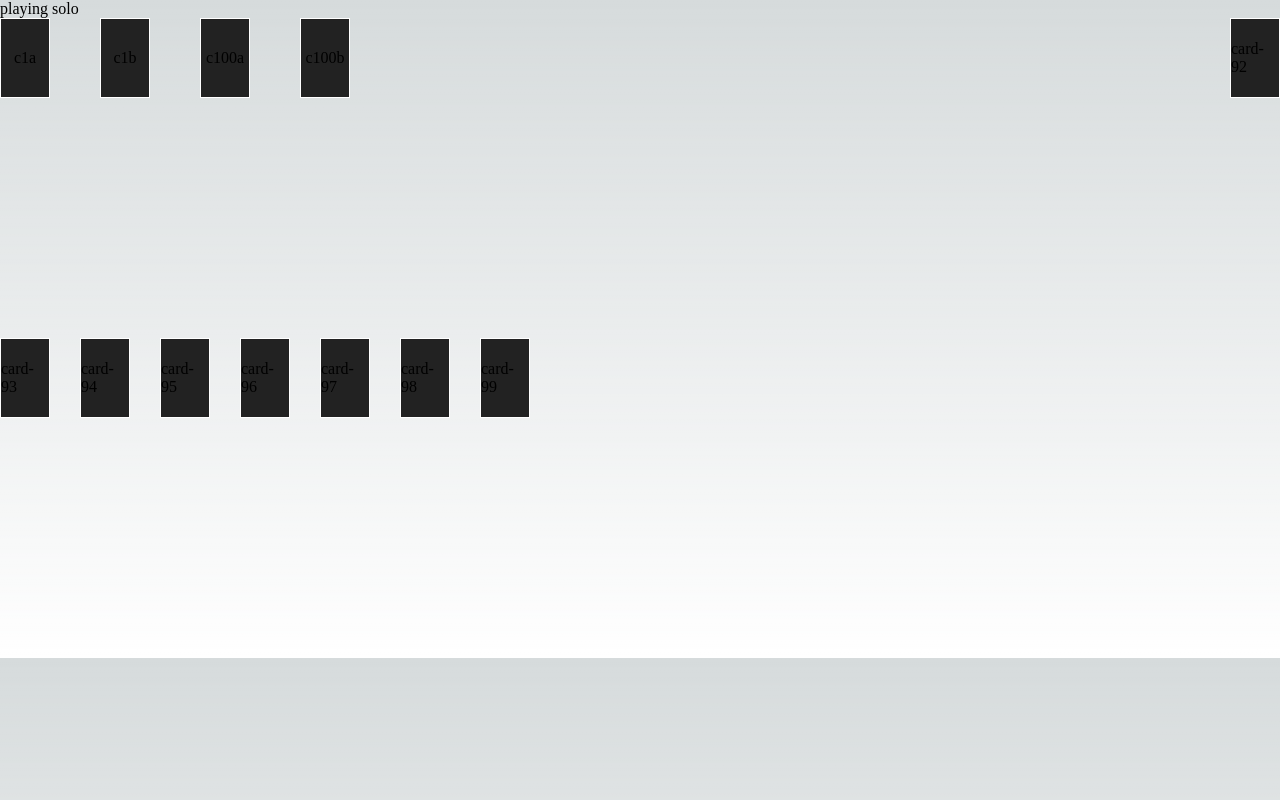
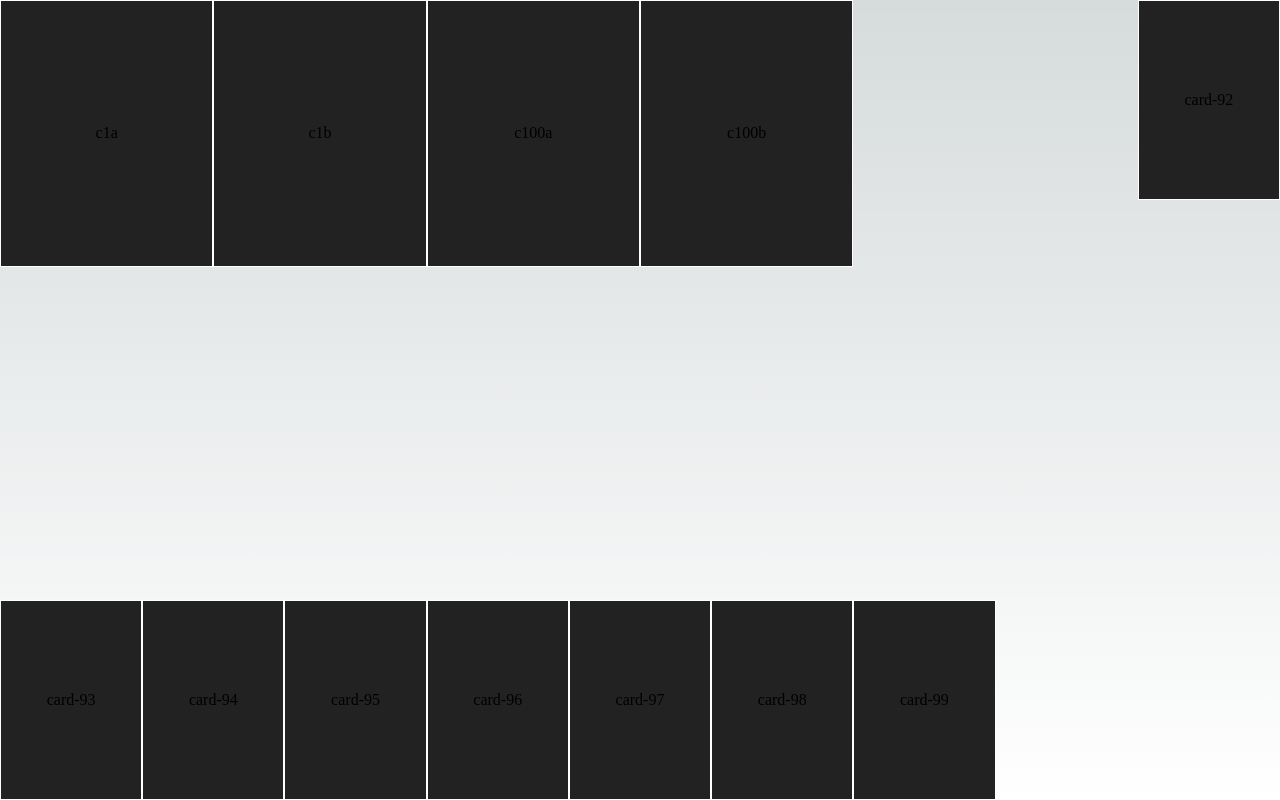
Before and after one commit to mpaulweeks/pandasaurus-game, a Next.js app: page /solitaire in a window 1280 px wide. Built offline with nearby package versions, Linux system fonts and the light colour scheme.

Commit message:
add bounding container hook with dynamic sizing

```diff
--- /dev/null
+++ b/src/hooks/useBoundingContainer.tsx
@@ -0,0 +1,35 @@
+import { useCallback, useEffect, useState } from "react";
+
+export interface DomContainer<T extends HTMLElement> {
+  element: T;
+  bounding: DOMRect;
+}
+
+export function useBoundingContainer<T extends HTMLElement>(
+): {
+  container: DomContainer<T> | null;
+  callbackRef: (elm: T) => void;
+ } {
+  const [element, setElement] = useState<T>();
+  const [bounding, setBounding] = useState<DOMRect | undefined>();
+  const callbackRef = useCallback((elm: T) => {
+    console.log('callbackRef', elm);
+    setElement(elm);
+  }, []);
+
+  useEffect(() => {
+    console.log('useEffect element', element, bounding);
+    if (element) {
+      setBounding(element.getBoundingClientRect());
+    }
+    // todo listen for resize
+  }, [element]);
+
+  return {
+    callbackRef,
+    container: (element && bounding) ? {
+      element,
+      bounding,
+    } : null,
+  };
+}
--- a/src/pages/solitaire.tsx
+++ b/src/pages/solitaire.tsx
@@ -4,7 +4,6 @@ import { GameView } from "@/views/GameView";
 export const Solitaire = () => {
   return (
     <>
-      <div>playing solo</div>
       <GameView
         initialState={generateGameState(['p0'])}
         pid="p0"
--- a/src/views/CardView.tsx
+++ b/src/views/CardView.tsx
@@ -1,8 +1,10 @@
+import { DomContainer } from "@/hooks/useBoundingContainer";
 import { CardLocation, CardState } from "@/lib/types"
 import { CSSProperties } from "react";
 import styles from './CardView.module.css';
 
 export const CardView = (props: {
+  container: DomContainer<HTMLDivElement>;
   state: CardState;
   selected: boolean;
   onClick(): void;
@@ -10,18 +12,34 @@ export const CardView = (props: {
   // todo remove visible
   // if (!props.state.visible) { return null; }
 
+  const { bounding } = props.container;
+  const smallCard = {
+    width: bounding.width / 9,
+    height: bounding.height / 4,
+  };
+  const largeCard = {
+    width: bounding.width / 6,
+    height: bounding.height / 3,
+  };
+
   const absolutePositioning: CSSProperties = {
     [CardLocation.Board]: {
       top: 0,
-      left: `${0 + props.state.position * 100}px`,
+      left: `${0 + props.state.position * largeCard.width}px`,
+      width: `${largeCard.width}px`,
+      height: `${largeCard.height}px`,
     },
     [CardLocation.Hand]: {
-      top: '50%',
-      left: `${0 + props.state.position * 80}px`,
+      top: `${bounding.height - smallCard.height}px`,
+      left: `${0 + props.state.position * (smallCard.width)}px`,
+      width: `${smallCard.width}px`,
+      height: `${smallCard.height}px`,
     },
     [CardLocation.Deck]: {
       top: 0,
       right: 0,
+      width: `${smallCard.width}px`,
+      height: `${smallCard.height}px`,
     },
   }[props.state.location];
 
--- a/src/views/Game.module.css
+++ b/src/views/Game.module.css
@@ -1,4 +1,5 @@
 .GameBoard {
-  height: 80vh;
   position: relative;
+  width: 100%;
+  height: 100vh;
 }
--- a/src/views/GameView.tsx
+++ b/src/views/GameView.tsx
@@ -1,3 +1,4 @@
+import { DomContainer, useBoundingContainer } from "@/hooks/useBoundingContainer";
 import { executePlays } from "@/lib/executor";
 import { mapCards } from "@/lib/mapper";
 import { CardID, CardLocation, CardState, GameState } from "@/lib/types"
@@ -5,9 +6,10 @@ import { useCallback, useState } from "react";
 import { CardView } from "./CardView";
 import styles from './Game.module.css';
 
-export const GameView = (props: {
+export const GameBoardView = (props: {
   initialState: GameState;
   pid: string;
+  container: DomContainer<HTMLDivElement>;
 }) => {
   const [state, setGameState] = useState<GameState>(props.initialState);
   const [selected, setSelected] = useState<CardID[]>([]);
@@ -34,10 +36,11 @@ export const GameView = (props: {
 
   const { allCards } = mapCards(state, props.pid);
   return (
-    <div className={styles.GameBoard}>
+    <div>
       {allCards.map(cs => (
         <CardView
           key={cs.data.cid}
+          container={props.container}
           state={cs}
           selected={selected.includes(cs.data.cid)}
           onClick={() => onCardClick(cs)}
@@ -46,3 +49,19 @@ export const GameView = (props: {
     </div>
   )
 };
+
+export function GameView(props: {
+  initialState: GameState;
+  pid: string;
+}) {
+  const {container, callbackRef} = useBoundingContainer<HTMLDivElement>();
+  return (
+    <div ref={callbackRef} className={styles.GameBoard}>
+      {container ? (
+        <GameBoardView {...props} container={container} />
+      ) : (
+        <div>loading</div>
+      )}
+    </div>
+  );
+}
```
